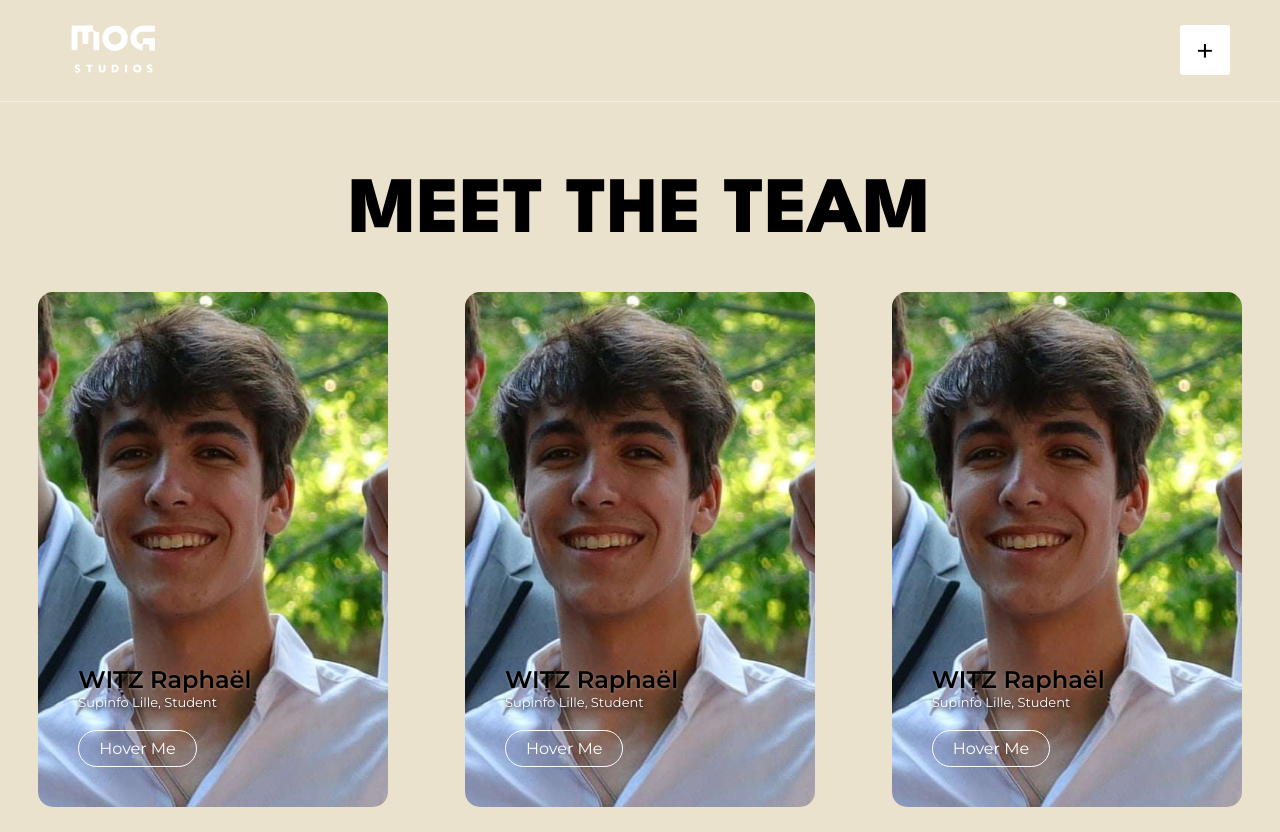
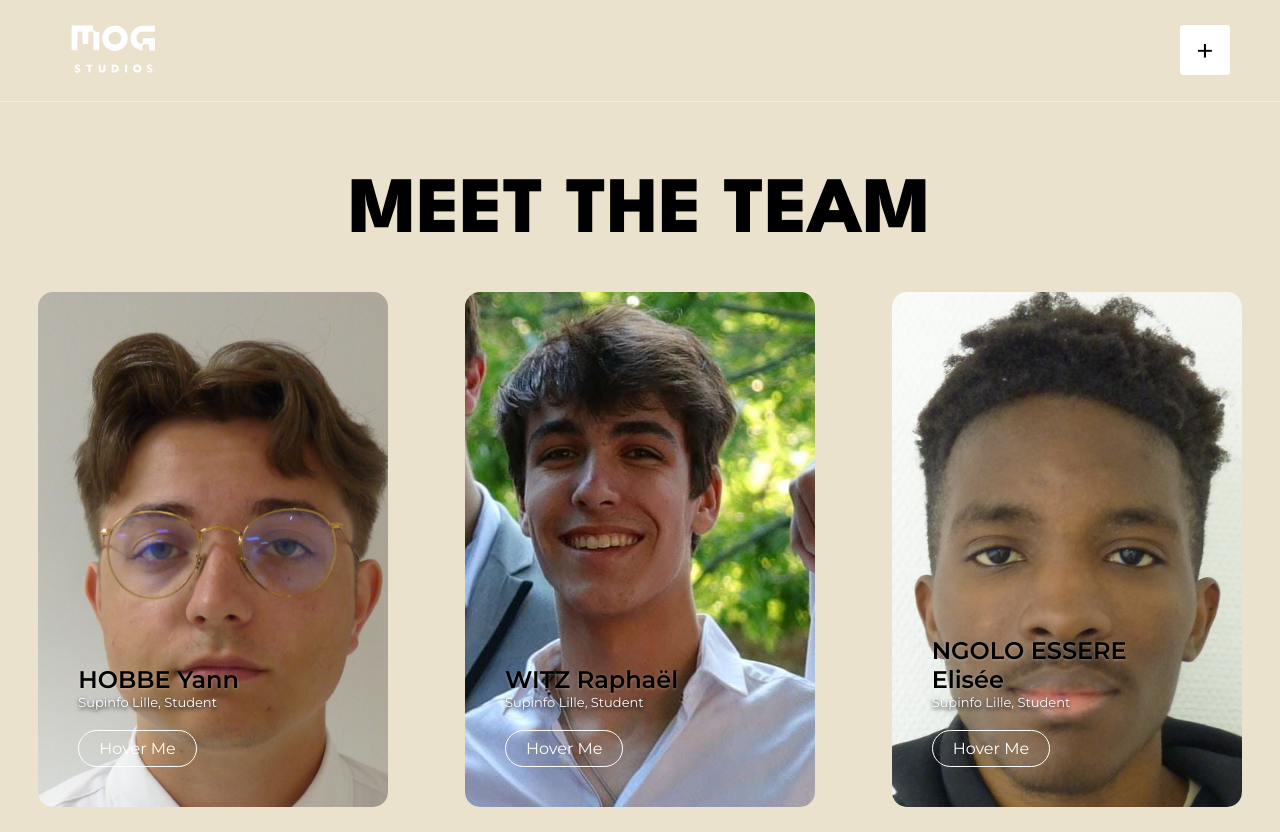
Before and after one commit to r-witz/MOG-Front, a plain HTML site: page HTML/team.html in a window 1280 px wide. Drawn offline with Linux system fonts and the light colour scheme.

Commit message:
Team cards are made for each

```diff
--- a/CSS/team/profile_card.css
+++ b/CSS/team/profile_card.css
@@ -28,13 +28,28 @@
 }
 
 .front {
-  background: url(../../assets/team/Witz-R.jpg);
-  background-size: cover;
-  background-position: center;
   padding: 40px;
   display: flex;
   flex-direction: column;
   justify-content: flex-end;
+}
+
+#first .front {
+  background: url(../../assets/team/HOBBE-Y.png);
+  background-size: cover;
+  background-position: center;
+}
+
+#second .front {
+  background: url(../../assets/team/Witz-R.jpg);
+  background-size: cover;
+  background-position: center;
+}
+
+#third .front {
+  background: url(../../assets/team/NGOLO-ESSERE-E.png);
+  background-size: cover;
+  background-position: center;
 }
 
 .front h2 {
--- a/HTML/team.html
+++ b/HTML/team.html
@@ -64,7 +64,41 @@
     <main>
       <h1>MEET THE TEAM</h1>
       <div class="card-container">
-        <div class="card">
+        <div class="card" id="first">
+          <div class="card-inner">
+            <div class="front">
+              <h2>HOBBE Yann</h2>
+              <p>Supinfo Lille, Student</p>
+              <div>Hover Me</div>
+            </div>
+            <div class="back">
+              <img src="../assets/team/emojis/waving-hand.png" />
+              <h2>HOBBE <span>Yann</span></h2>
+              <p>
+                Currently looking for an
+                <strong>internship</strong> for 3 to 4 months, i'm specialized
+                in Fron-End Development.
+              </p>
+              <p>
+                I'm qualified in <strong>Javascript</strong> with more than
+                <strong>4 years</strong> of experience.
+              </p>
+              <p>I also have skills in NodeJS and React</p>
+              <div class="row">
+                <button>Contact</button>
+                <a
+                  href="https://www.linkedin.com/in/yann-hobbe-8092772a3/"
+                  target="_blank"
+                  ><img src="../assets/team/socials/Linkedin.png"
+                /></a>
+                <a href="https://github.com/MenkoyS" target="_blank"
+                  ><img src="../assets/team/socials/GitHub.png"
+                /></a>
+              </div>
+            </div>
+          </div>
+        </div>
+        <div class="card" id="second">
           <div class="card-inner">
             <div class="front">
               <h2>WITZ Raphaël</h2>
@@ -95,62 +129,29 @@
             </div>
           </div>
         </div>
-        <div class="card">
+        <div class="card" id="third">
           <div class="card-inner">
             <div class="front">
-              <h2>WITZ Raphaël</h2>
+              <h2>NGOLO ESSERE Elisée</h2>
               <p>Supinfo Lille, Student</p>
               <div>Hover Me</div>
             </div>
             <div class="back">
               <img src="../assets/team/emojis/waving-hand.png" />
-              <h2>WITZ <span>Raphaël</span></h2>
+              <h2>NGOLO ESSERE <span>Elisée</span></h2>
               <p>
-                I'm an IT Enthusiast currently looking for an
-                <strong>internship</strong> for 3 to 4 months.
+                Currently looking for an
+                <strong>internship</strong> for 3 to 4 months, i'm networks and
+                systems.
               </p>
-              <p>
-                I'm qualified in <strong>Python</strong> with more than
-                <strong>7 years</strong> of experience.
-              </p>
-              <p>I also have skills in C, Javascript, MongoDB and SQL.</p>
               <div class="row">
                 <button>Contact</button>
-                <a href="https://www.linkedin.com/in/r-witz/" target="_blank"
+                <a
+                  href="https://www.linkedin.com/in/elisee-ngolo-ossere-70542a253/"
+                  target="_blank"
                   ><img src="../assets/team/socials/Linkedin.png"
                 /></a>
-                <a href="https://github.com/r-witz" target="_blank"
-                  ><img src="../assets/team/socials/GitHub.png"
-                /></a>
-              </div>
-            </div>
-          </div>
-        </div>
-        <div class="card">
-          <div class="card-inner">
-            <div class="front">
-              <h2>WITZ Raphaël</h2>
-              <p>Supinfo Lille, Student</p>
-              <div>Hover Me</div>
-            </div>
-            <div class="back">
-              <img src="../assets/team/emojis/waving-hand.png" />
-              <h2>WITZ <span>Raphaël</span></h2>
-              <p>
-                I'm an IT Enthusiast currently looking for an
-                <strong>internship</strong> for 3 to 4 months.
-              </p>
-              <p>
-                I'm qualified in <strong>Python</strong> with more than
-                <strong>7 years</strong> of experience.
-              </p>
-              <p>I also have skills in C, Javascript, MongoDB and SQL.</p>
-              <div class="row">
-                <button>Contact</button>
-                <a href="https://www.linkedin.com/in/r-witz/" target="_blank"
-                  ><img src="../assets/team/socials/Linkedin.png"
-                /></a>
-                <a href="https://github.com/r-witz" target="_blank"
+                <a href="https://github.com/eliseengoloossere" target="_blank"
                   ><img src="../assets/team/socials/GitHub.png"
                 /></a>
               </div>
```
Also changed, not shown: assets/team/HOBBE-Y.png (added), assets/team/NGOLO-ESSERE-E.png (added).
